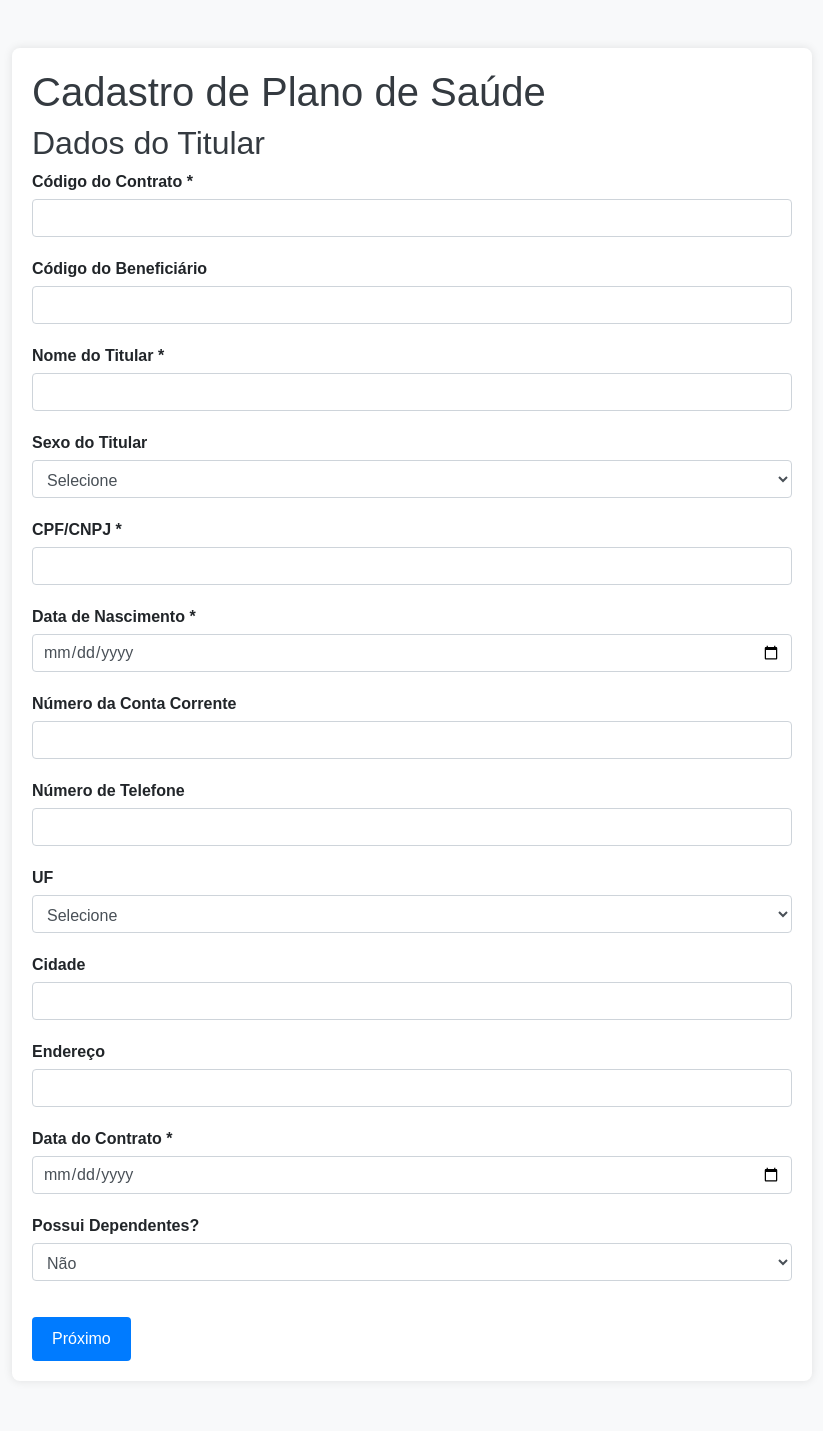
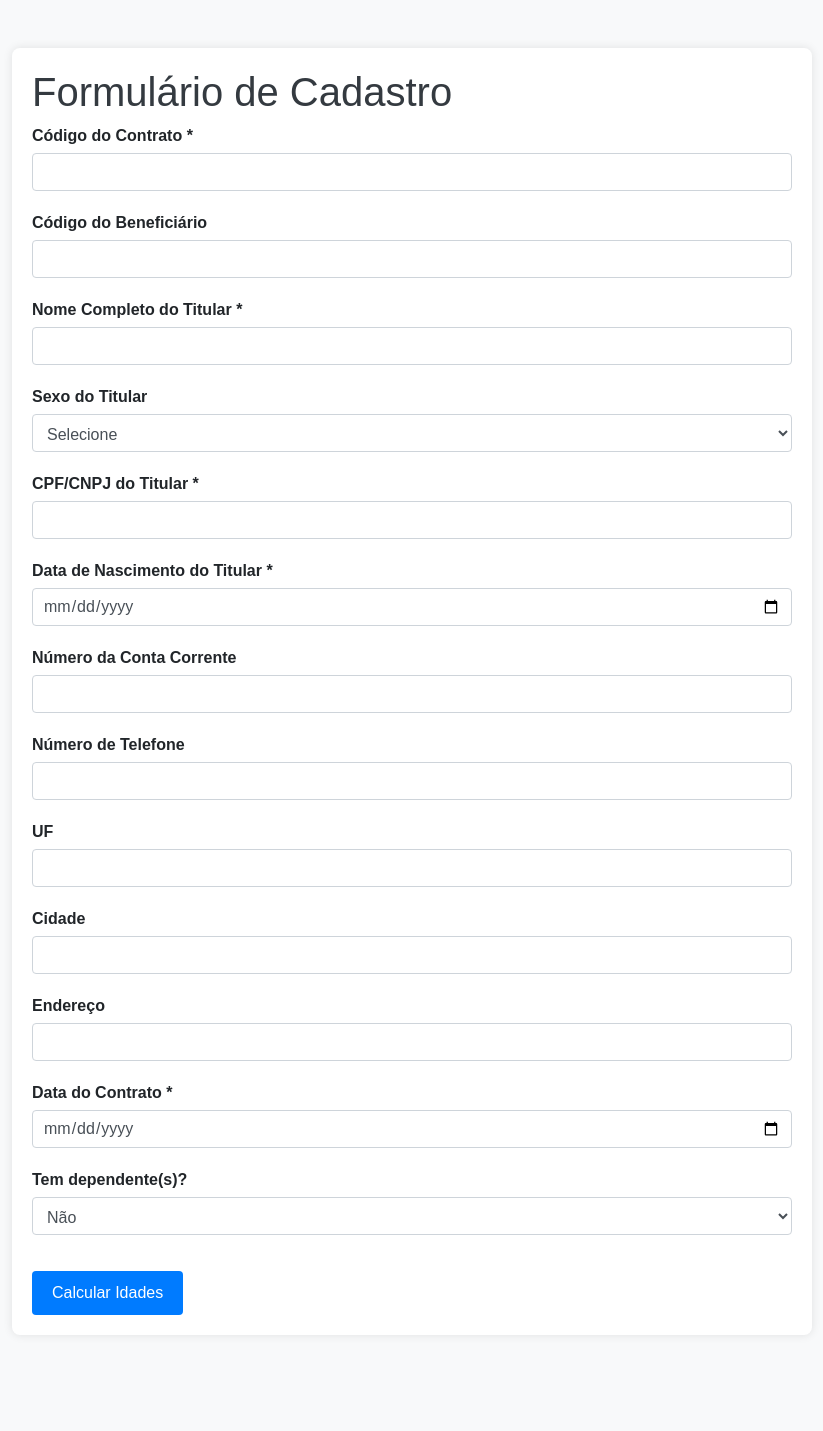
Before and after one commit to couto78caio/cadastrounimed, a Flask app: page / in a window 1280 px wide. Shown: the whole page, without its empty margins (228-1051 px from the left). After the commit the page ends 1315 px from the top, so only its background shows below. Run offline with Flask 3, Linux system fonts and the light colour scheme; some libraries are stand-ins or nearby versions.

Commit message:
Update formulario_inicial.html

```diff
--- a/templates/formulario_inicial.html
+++ b/templates/formulario_inicial.html
@@ -3,15 +3,14 @@
 <head>
     <meta charset="UTF-8">
     <meta name="viewport" content="width=device-width, initial-scale=1.0">
-    <title>Cadastro de Plano de Saúde</title>
+    <title>Formulário de Cadastro</title>
     <link rel="stylesheet" href="https://stackpath.bootstrapcdn.com/bootstrap/4.5.2/css/bootstrap.min.css">
     <link rel="stylesheet" href="{{ url_for('static', filename='css/style.css') }}">
 </head>
 <body>
     <div class="container mt-5">
-        <h1>Cadastro de Plano de Saúde</h1>
+        <h1>Formulário de Cadastro</h1>
         <form method="POST" action="/idades">
-            <h2>Dados do Titular</h2>
             <div class="form-group">
                 <label for="cod_contrato">Código do Contrato *</label>
                 <input type="text" class="form-control" id="cod_contrato" name="cod_contrato" required>
@@ -21,7 +20,7 @@
                 <input type="text" class="form-control" id="cod_beneficiario" name="cod_beneficiario">
             </div>
             <div class="form-group">
-                <label for="titular">Nome do Titular *</label>
+                <label for="titular">Nome Completo do Titular *</label>
                 <input type="text" class="form-control" id="titular" name="titular" required>
             </div>
             <div class="form-group">
@@ -34,11 +33,11 @@
                 </select>
             </div>
             <div class="form-group">
-                <label for="cpf_cnpj">CPF/CNPJ *</label>
+                <label for="cpf_cnpj">CPF/CNPJ do Titular *</label>
                 <input type="text" class="form-control" id="cpf_cnpj" name="cpf_cnpj" required>
             </div>
             <div class="form-group">
-                <label for="dt_nascimento">Data de Nascimento *</label>
+                <label for="dt_nascimento">Data de Nascimento do Titular *</label>
                 <input type="date" class="form-control" id="dt_nascimento" name="dt_nascimento" required>
             </div>
             <div class="form-group">
@@ -47,40 +46,11 @@
             </div>
             <div class="form-group">
                 <label for="num_telefone">Número de Telefone</label>
-                <input type="tel" class="form-control" id="num_telefone" name="num_telefone">
+                <input type="text" class="form-control" id="num_telefone" name="num_telefone">
             </div>
             <div class="form-group">
                 <label for="uf">UF</label>
-                <select class="form-control" id="uf" name="uf">
-                    <option value="">Selecione</option>
-                    <option value="AC">AC</option>
-                    <option value="AL">AL</option>
-                    <option value="AP">AP</option>
-                    <option value="AM">AM</option>
-                    <option value="BA">BA</option>
-                    <option value="CE">CE</option>
-                    <option value="DF">DF</option>
-                    <option value="ES">ES</option>
-                    <option value="GO">GO</option>
-                    <option value="MA">MA</option>
-                    <option value="MT">MT</option>
-                    <option value="MS">MS</option>
-                    <option value="MG">MG</option>
-                    <option value="PA">PA</option>
-                    <option value="PB">PB</option>
-                    <option value="PR">PR</option>
-                    <option value="PE">PE</option>
-                    <option value="PI">PI</option>
-                    <option value="RJ">RJ</option>
-                    <option value="RN">RN</option>
-                    <option value="RS">RS</option>
-                    <option value="RO">RO</option>
-                    <option value="RR">RR</option>
-                    <option value="SC">SC</option>
-                    <option value="SP">SP</option>
-                    <option value="SE">SE</option>
-                    <option value="TO">TO</option>
-                </select>
+                <input type="text" class="form-control" id="uf" name="uf">
             </div>
             <div class="form-group">
                 <label for="cidade">Cidade</label>
@@ -96,9 +66,9 @@
             </div>
 
             <div class="form-group">
-                <label for="tem_dependente">Possui Dependentes?</label>
-                <select class="form-control" id="tem_dependente" onchange="mostrarDependentes()">
-                    <option value="Não" selected>Não</option>
+                <label for="tem_dependente">Tem dependente(s)?</label>
+                <select class="form-control" id="tem_dependente" name="tem_dependente" onchange="mostrarDependentes()">
+                    <option value="Não">Não</option>
                     <option value="Sim">Sim</option>
                 </select>
             </div>
@@ -107,16 +77,17 @@
                 <h2>Dependentes</h2>
                 <div id="lista_dependentes">
                     </div>
-                <button type="button" onclick="adicionarDependente()" class="btn btn-success btn-sm mt-2">+ Adicionar Dependente</button>
+                <button type="button" onclick="adicionarDependente()" class="btn btn-success mt-2">Adicionar Dependente</button>
             </div>
 
-            <button type="submit" class="btn btn-primary mt-3">Próximo</button>
+            <button type="submit" class="btn btn-primary mt-3">Calcular Idades</button>
         </form>
     </div>
 
     <script>
         let contadorDependentes = 0;
-        const parentescos = ["Filho(a)", "Cônjuge", "Pai", "Mãe", "Irmão(ã)", "Neto(a)", "Outro"];
+        const parentescos = [
+                "Cônjuge", "Pai", "Mãe", "Irmão(ã)", "Neto(a)", "Outro"];
 
         function mostrarDependentes() {
             const temDependente = document.getElementById('tem_dependente').value;
```
